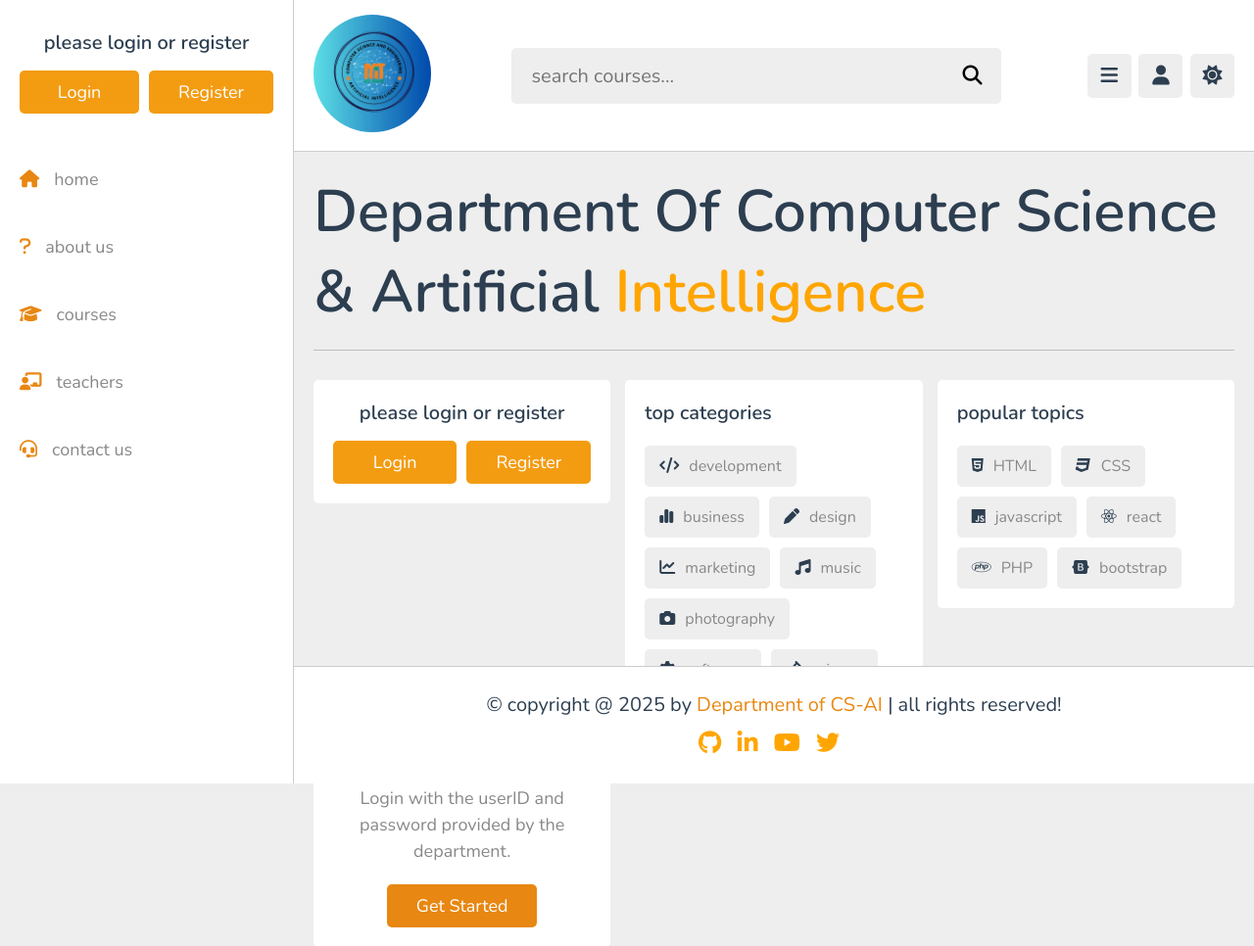
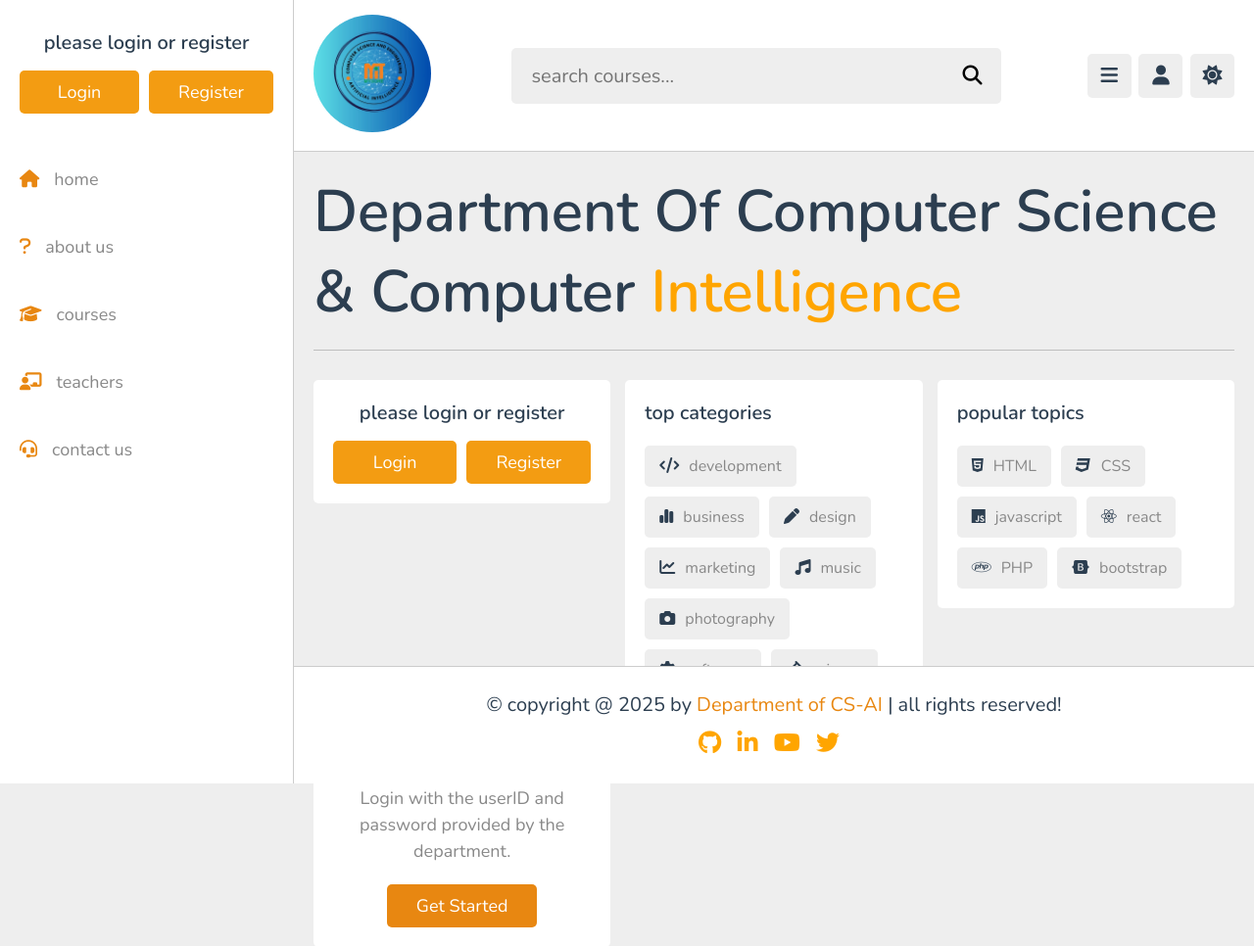
Before and after one commit to km1000101/finalwebs, a PHP site: page /home.php in a window 1280 px wide. Shown: the top 966 px of the page at 98% size. Run offline with PHP 8.4, Linux system fonts and the light colour scheme; data that the repository does not hold is empty.

Commit message:
changed text

```diff
--- a/project/home.php
+++ b/project/home.php
@@ -80,7 +80,7 @@ $total_bookmarked = $select_bookmark->rowCount();
 
 <section class="quick-select">
 
-   <h1 class="heading">Department of Computer Science & Artificial <span>Intelligence</span></h1>
+   <h1 class="heading">Department of Computer Science & Computer <span>Intelligence</span></h1>
 
    <div class="box-container">
 
```
